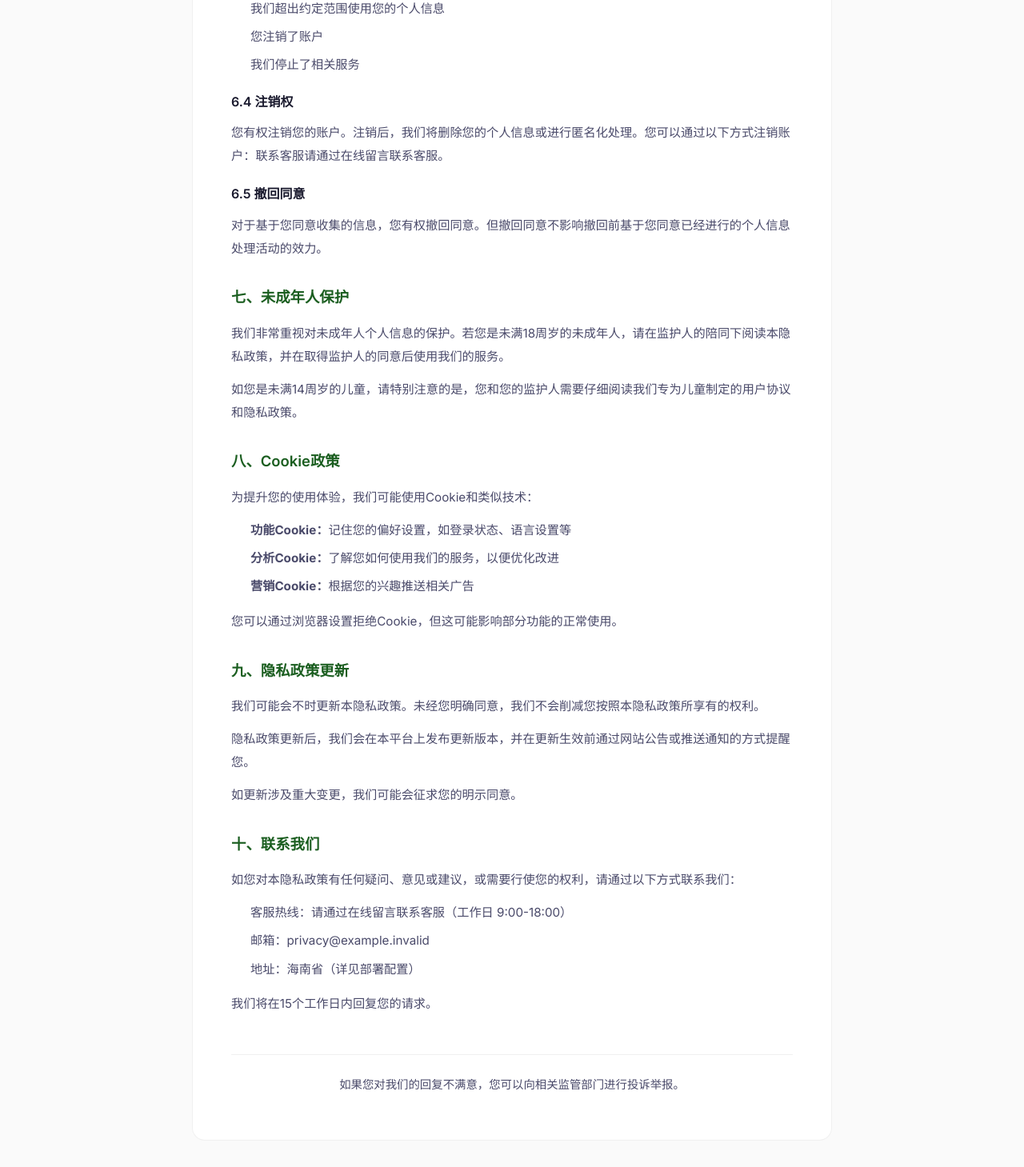
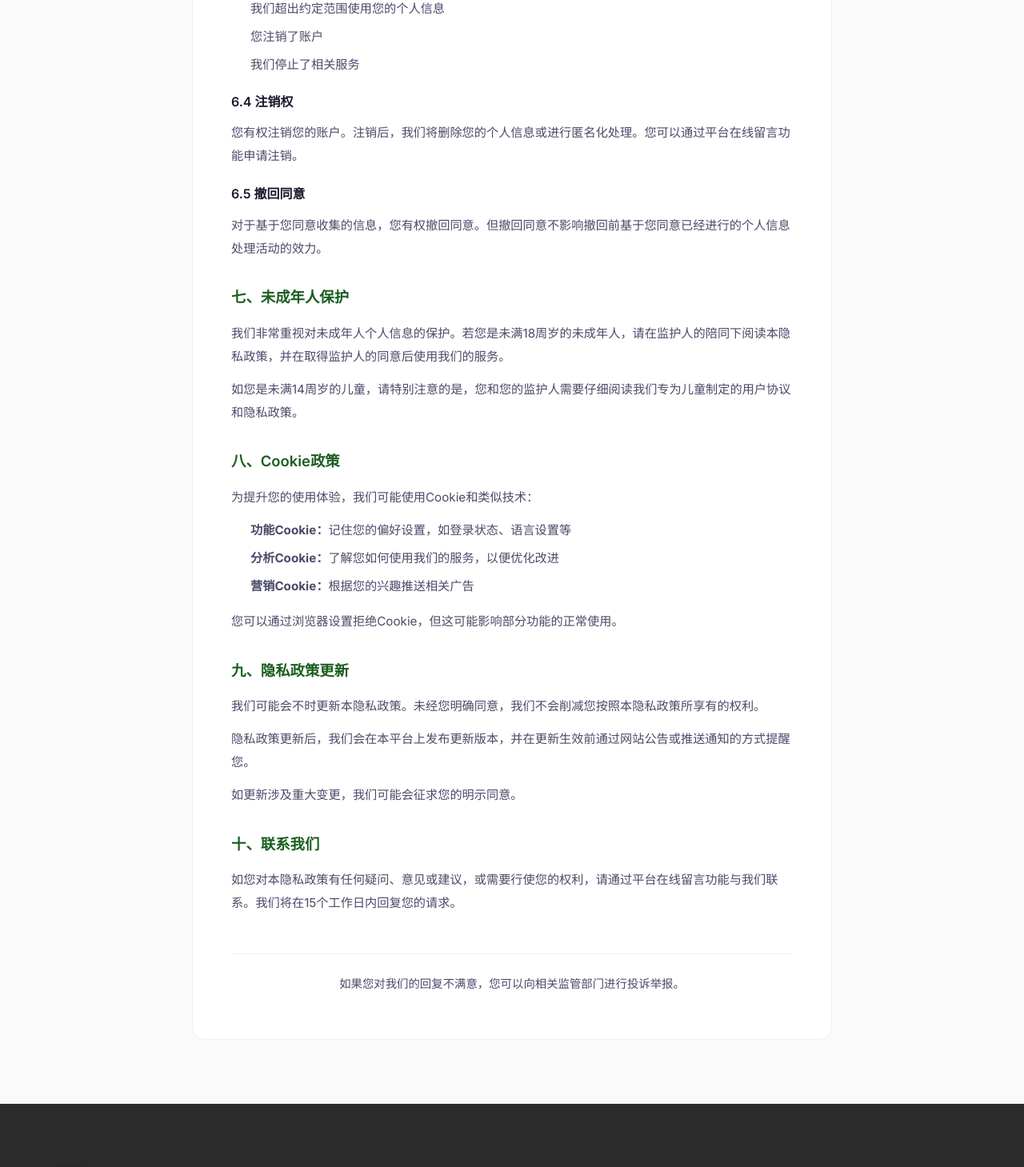
Before and after one commit to Freakz2z/LiuJing, a React (Vite) app in the folder client/: page /privacy in a window 1280 px wide. Shown: the part 2715-4174 px from the top of the page at 80% size. Built offline with nearby package versions, Linux system fonts and the light colour scheme.

Commit message:
fix: 隐私政策移除具体联系方式

```diff
--- a/client/src/pages/Privacy.jsx
+++ b/client/src/pages/Privacy.jsx
@@ -107,7 +107,7 @@ export default function Privacy() {
             </ul>
 
             <h3>6.4 注销权</h3>
-            <p>您有权注销您的账户。注销后，我们将删除您的个人信息或进行匿名化处理。您可以通过以下方式注销账户：联系客服请通过在线留言联系客服。</p>
+            <p>您有权注销您的账户。注销后，我们将删除您的个人信息或进行匿名化处理。您可以通过平台在线留言功能申请注销。</p>
 
             <h3>6.5 撤回同意</h3>
             <p>对于基于您同意收集的信息，您有权撤回同意。但撤回同意不影响撤回前基于您同意已经进行的个人信息处理活动的效力。</p>
@@ -139,13 +139,7 @@ export default function Privacy() {
 
           <section className="legal-section">
             <h2>十、联系我们</h2>
-            <p>如您对本隐私政策有任何疑问、意见或建议，或需要行使您的权利，请通过以下方式联系我们：</p>
-            <ul>
-              <li>客服热线：请通过在线留言联系客服（工作日 9:00-18:00）</li>
-              <li>邮箱：privacy@example.invalid</li>
-              <li>地址：海南省（详见部署配置）</li>
-            </ul>
-            <p>我们将在15个工作日内回复您的请求。</p>
+            <p>如您对本隐私政策有任何疑问、意见或建议，或需要行使您的权利，请通过平台在线留言功能与我们联系。我们将在15个工作日内回复您的请求。</p>
           </section>
 
           <div className="legal-footer">
```
